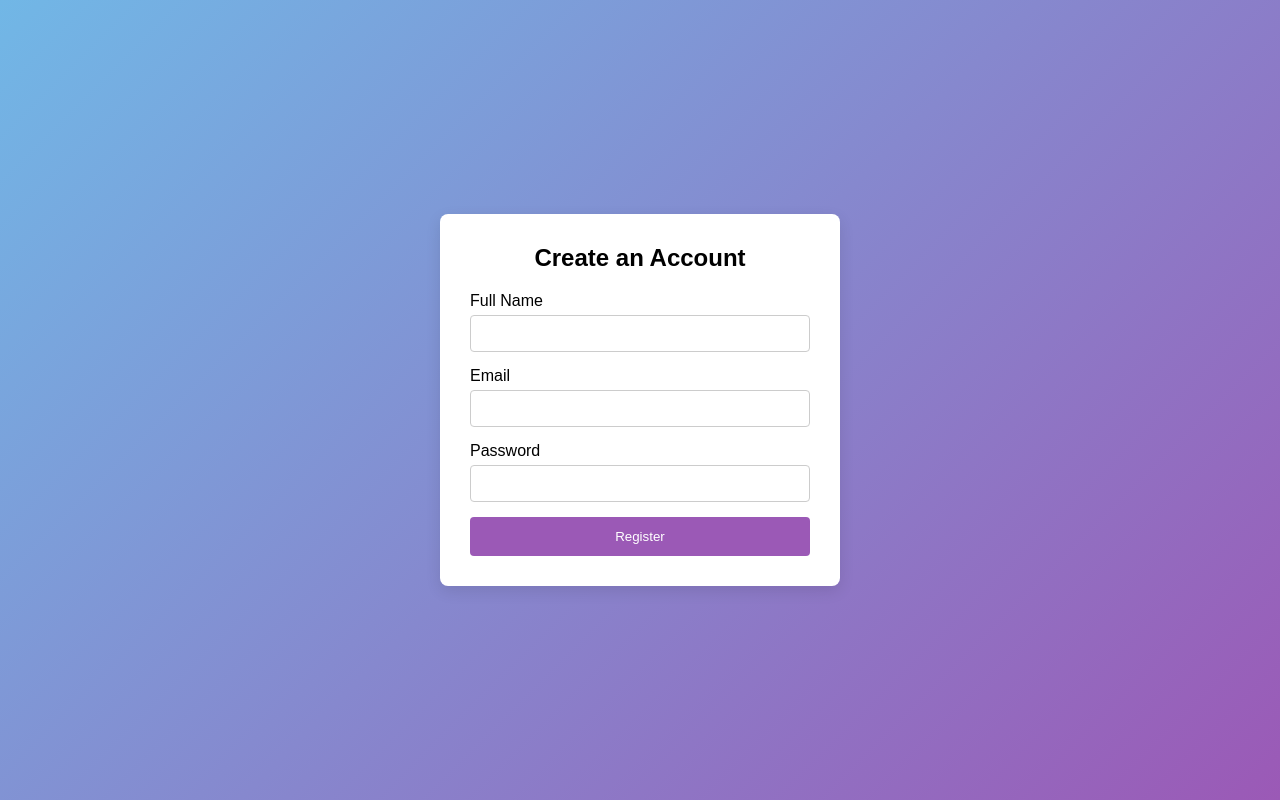
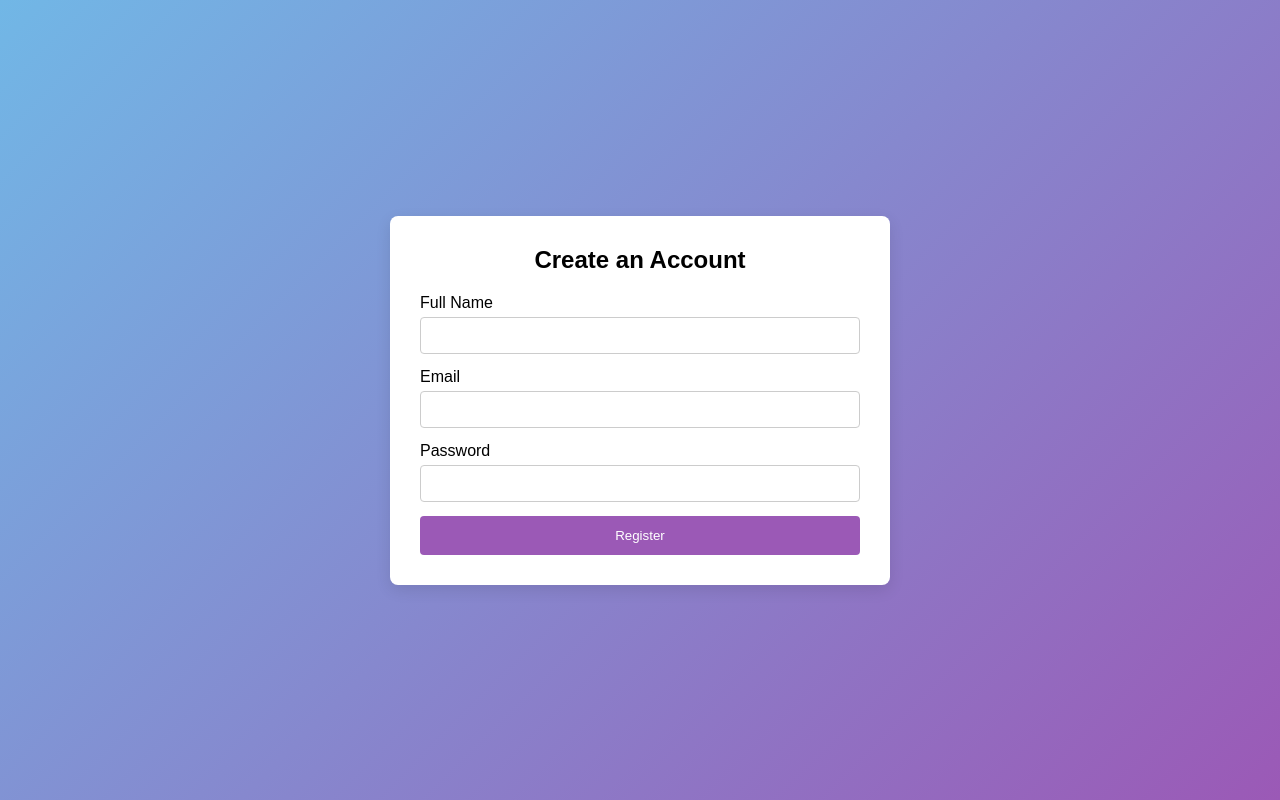
Before and after one commit to 24p61a67i2-stack/week1, a plain HTML site: page index.html in a window 1280 px wide. Drawn offline with Linux system fonts and the light colour scheme.

Commit message:
added external changes

```diff
--- a/style.css
+++ b/style.css
@@ -4,11 +4,11 @@ body {
     min-height: 100vh; background: linear-gradient(135deg, #71b7e6, #9b59b6);
 }
 .form-container {
-    width: 100%; max-width: 400px; background: #fff;
+    width: 100%; max-width: 500px; background: #fff;
     padding: 30px; border-radius: 8px; box-shadow: 0 5px 15px rgba(0,0,0,0.1);
 }
 .form-container h2 { text-align: center; margin-bottom: 20px; }
-.input-group { margin-bottom: 15px; }
+.input-group { margin-bottom: 14px; }
 .input-group label { display: block; margin-bottom: 5px; }
 .input-group input { width: 100%; padding: 10px; border: 1px solid #ccc; border-radius: 4px; }
 .submit-btn {
```
